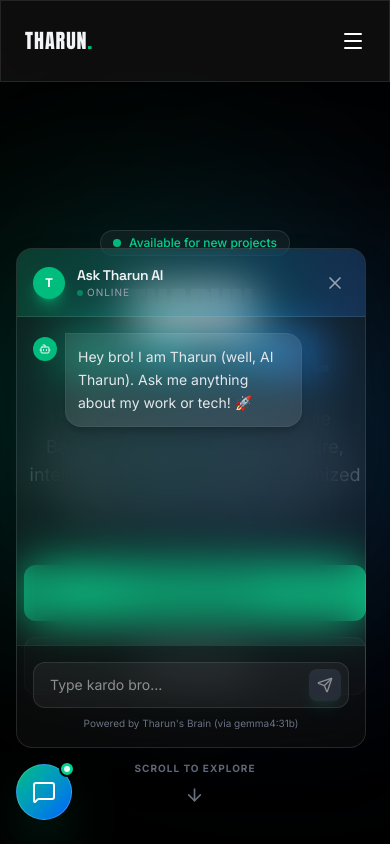
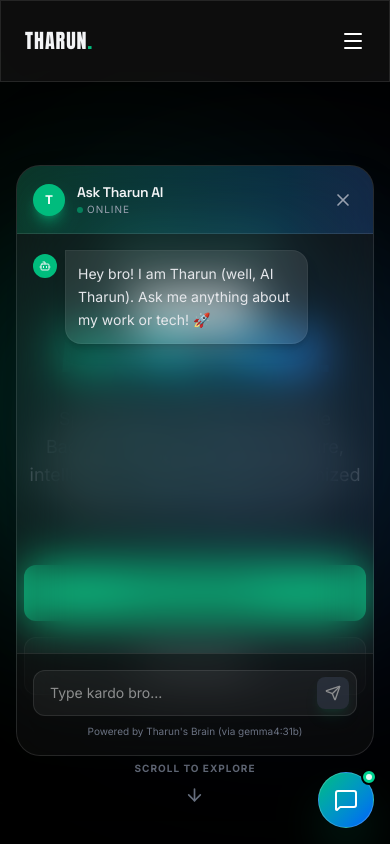
Before and after one commit to BTKcreations/conversion-portfolio, a React (Vite) app: page / in a window 390 px wide. Both pictures are taken after a click on the button 338 px from the left and 792 px from the top of the page. Shown: the top 844 px of the page. Built offline with nearby package versions, Linux system fonts and the light colour scheme.

Commit message:
feat: add AiChat component with streaming response support and backend integration

```diff
--- a/src/components/AiChat.tsx
+++ b/src/components/AiChat.tsx
@@ -81,14 +81,14 @@ const AiChat: React.FC = () => {
   };
 
   return (
-    <div className="fixed bottom-6 right-6 z-50">
+    <div className="fixed bottom-4 right-4 sm:bottom-6 sm:right-6 z-50 flex flex-col items-end">
       <AnimatePresence>
         {isOpen && (
           <motion.div
             initial={{ opacity: 0, y: 20, scale: 0.95 }}
             animate={{ opacity: 1, y: 0, scale: 1 }}
             exit={{ opacity: 0, y: 20, scale: 0.95 }}
-            className="glass mb-4 w-[350px] sm:w-[400px] h-[500px] rounded-2xl flex flex-col overflow-hidden shadow-2xl"
+            className="glass mb-4 w-[calc(100vw-2rem)] sm:w-[400px] h-[70vh] sm:h-[500px] rounded-3xl flex flex-col overflow-hidden shadow-2xl relative"
           >
             {/* Header */}
             <div className="p-4 border-b border-white/10 flex justify-between items-center bg-gradient-to-r from-emerald-500/20 to-blue-500/20">
```
